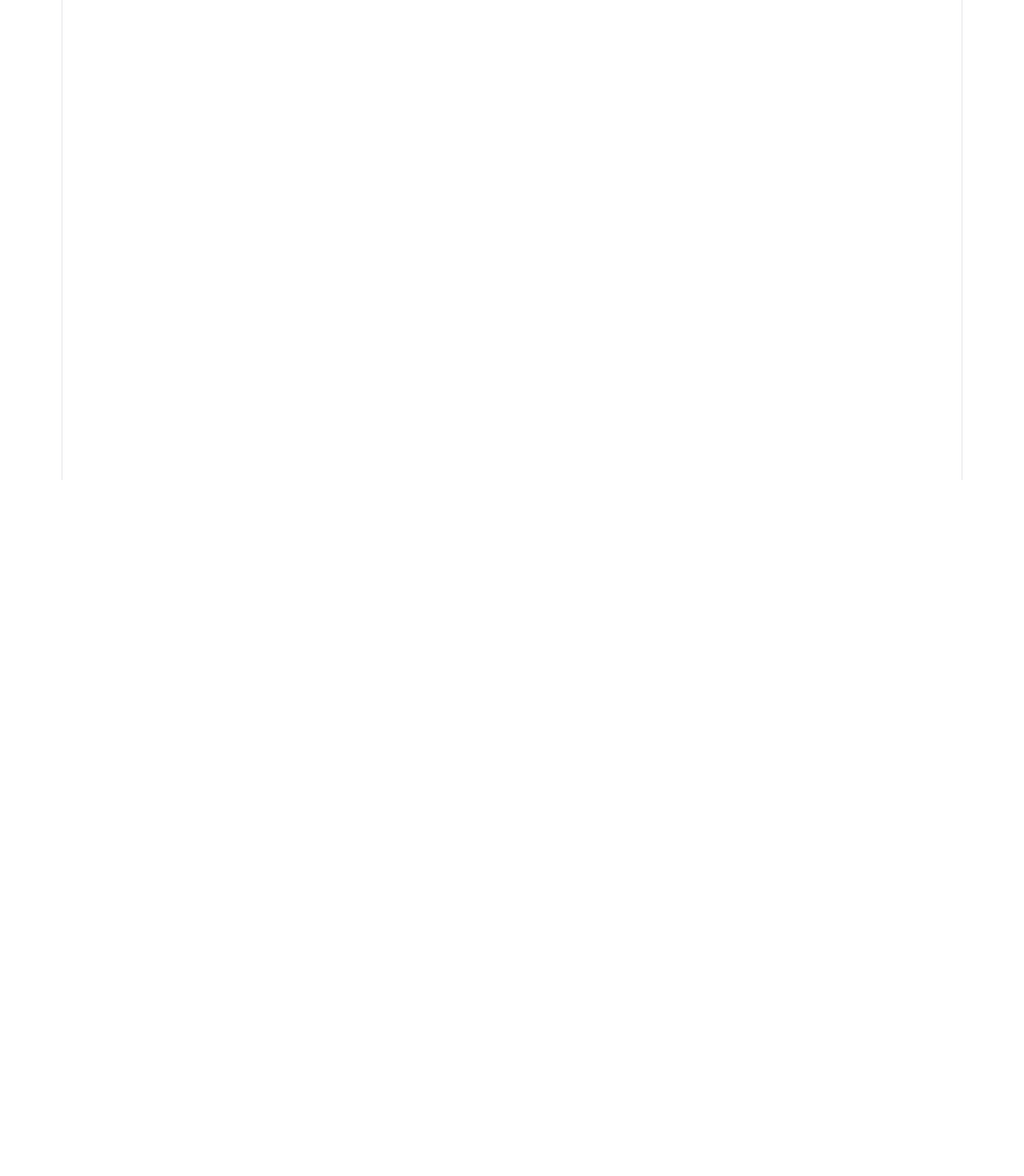
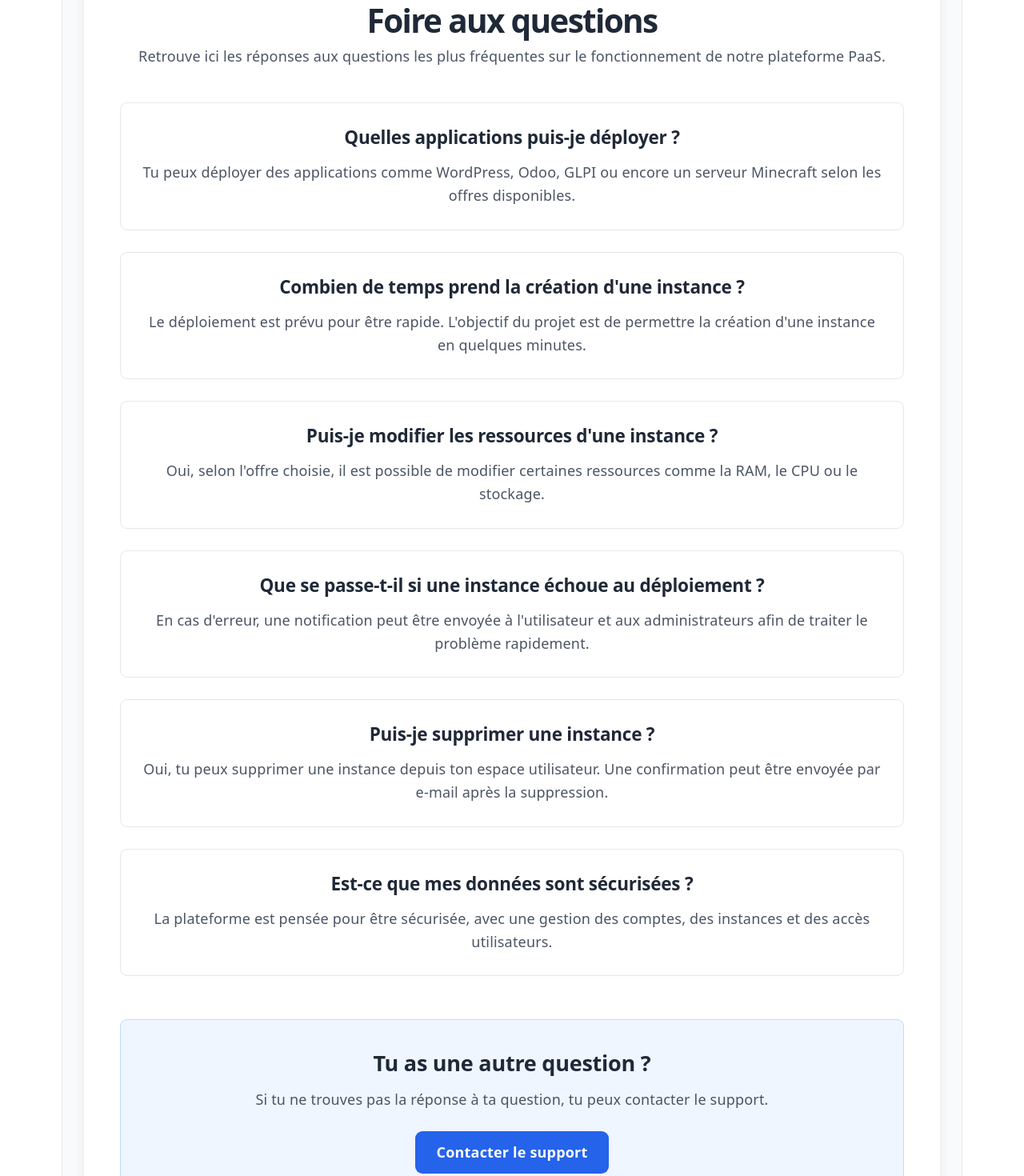
Before and after one commit to LeoB42490/ELVCorp, a React (Vite) app: page /faq in a window 1280 px wide. Before the commit this address had no page. Shown: the part 200-1670 px from the top of the page at 80% size. Before the commit the page ends 800 px from the top, so only its background shows below. Built offline with nearby package versions, Linux system fonts and the light colour scheme.

Commit message:
Création page Support et FAQ

```diff
--- a/src/App.tsx
+++ b/src/App.tsx
@@ -6,6 +6,8 @@ import MotDePasseOublie from "./pages/MotDePasseOublie";
 import ResetPassword from "./pages/ResetPassword";
 import Offers from "./pages/Offers";
 import Profil from "./pages/Profil";
+import Support from "./pages/Support";
+import Faq from "./pages/Faq";
 
 function App() {
     return (
@@ -18,6 +20,8 @@ function App() {
                 <Route path="/reset-password" element={<ResetPassword/>} />
                 <Route path="/offers/:id" element={<Offers />} />
                 <Route path="/profil" element={<Profil />} />
+                <Route path="/support" element={<Support />} />
+                <Route path="/faq" element={<Faq />} />
             </Routes>
         </BrowserRouter>
     );
--- /dev/null
+++ b/src/pages/Faq.tsx
@@ -0,0 +1,90 @@
+import { useNavigate } from "react-router-dom";
+import Navbar from "../components/Navbar";
+import Footer from "../components/Footer";
+
+function Faq() {
+    const navigate = useNavigate();
+
+    const questions = [
+        {
+            question: "Quelles applications puis-je déployer ?",
+            answer: "Tu peux déployer des applications comme WordPress, Odoo, GLPI ou encore un serveur Minecraft selon les offres disponibles."
+        },
+        {
+            question: "Combien de temps prend la création d'une instance ?",
+            answer: "Le déploiement est prévu pour être rapide. L'objectif du projet est de permettre la création d'une instance en quelques minutes."
+        },
+        {
+            question: "Puis-je modifier les ressources d'une instance ?",
+            answer: "Oui, selon l'offre choisie, il est possible de modifier certaines ressources comme la RAM, le CPU ou le stockage."
+        },
+        {
+            question: "Que se passe-t-il si une instance échoue au déploiement ?",
+            answer: "En cas d'erreur, une notification peut être envoyée à l'utilisateur et aux administrateurs afin de traiter le problème rapidement."
+        },
+        {
+            question: "Puis-je supprimer une instance ?",
+            answer: "Oui, tu peux supprimer une instance depuis ton espace utilisateur. Une confirmation peut être envoyée par e-mail après la suppression."
+        },
+        {
+            question: "Est-ce que mes données sont sécurisées ?",
+            answer: "La plateforme est pensée pour être sécurisée, avec une gestion des comptes, des instances et des accès utilisateurs."
+        }
+    ];
+
+    return (
+        <>
+            <Navbar />
+
+            <div className="min-h-screen bg-gray-50 py-12">
+                <div className="max-w-5xl mx-auto px-6">
+                    <div className="bg-white rounded-xl shadow-lg p-10">
+                        <h1 className="text-4xl font-bold text-gray-800 mb-2">
+                            Foire aux questions
+                        </h1>
+
+                        <p className="text-gray-600 mb-10">
+                            Retrouve ici les réponses aux questions les plus fréquentes sur le fonctionnement de notre plateforme PaaS.
+                        </p>
+
+                        <div className="space-y-6">
+                            {questions.map((item, index) => (
+                                <div
+                                    key={index}
+                                    className="border border-gray-200 rounded-lg p-6 hover:shadow-md transition"
+                                >
+                                    <h2 className="text-xl font-semibold text-gray-800 mb-3">
+                                        {item.question}
+                                    </h2>
+                                    <p className="text-gray-600 leading-relaxed">
+                                        {item.answer}
+                                    </p>
+                                </div>
+                            ))}
+                        </div>
+
+                        <div className="mt-12 bg-blue-50 border border-blue-200 rounded-lg p-8 text-center">
+                            <h2 className="text-2xl font-bold text-gray-800 mb-3">
+                                Tu as une autre question ?
+                            </h2>
+
+                            <p className="text-gray-600 mb-6">
+                                Si tu ne trouves pas la réponse à ta question, tu peux contacter le support.
+                            </p>
+
+                            <button
+                                onClick={() => navigate("/support")}
+                                className="bg-blue-600 text-white px-6 py-3 rounded-lg font-semibold hover:bg-blue-700 transition"
+                            >
+                                Contacter le support
+                            </button>
+                        </div>
+                    </div>
+                </div>
+            </div>
+            <Footer />
+        </>
+    );
+}
+
+export default Faq;
--- /dev/null
+++ b/src/pages/Support.tsx
@@ -0,0 +1,87 @@
+import { useState } from "react";
+import Navbar from "../components/Navbar";
+import Footer from "../components/Footer";
+
+function Support() {
+    const [subject, setSubject] = useState("");
+    const [message, setMessage] = useState("");
+
+    function handleSubmit(e: React.FormEvent) {
+        e.preventDefault();
+
+        console.log({
+            subject,
+            message
+        });
+
+        // Appel API ici
+    }
+
+    return (
+        <>
+            <Navbar />
+
+            <div className="min-h-screen bg-gray-50 py-12">
+                <div className="max-w-5xl mx-auto px-6">
+                    <div className="bg-white rounded-xl shadow-lg p-10">
+
+                        <h1 className="text-4xl font-bold text-gray-800 mb-2">
+                            Centre de support
+                        </h1>
+
+                        <p className="text-gray-600 mb-8">
+                            Une question ou un problème ? Notre équipe est là pour vous aider.
+                        </p>
+
+                        <form onSubmit={handleSubmit} className="space-y-6">
+
+                            <div>
+                                <label className="block text-sm font-medium text-gray-700 mb-2">
+                                    Sujet
+                                </label>
+
+                                <input
+                                    type="text"
+                                    value={subject}
+                                    onChange={(e) => setSubject(e.target.value)}
+                                    className="w-full border border-gray-300 rounded-lg p-4 focus:ring-2 focus:ring-blue-500 focus:border-blue-500"
+                                    placeholder="Ex : Impossible d'accéder à mon instance Minecraft"
+                                    required
+                                />
+                            </div>
+
+                            <div>
+                                <label className="block text-sm font-medium text-gray-700 mb-2">
+                                    Message
+                                </label>
+
+                                <textarea
+                                    value={message}
+                                    onChange={(e) => setMessage(e.target.value)}
+                                    rows={10}
+                                    className="w-full border border-gray-300 rounded-lg p-4 focus:ring-2 focus:ring-blue-500 focus:border-blue-500"
+                                    placeholder="Décrivez votre problème en détail..."
+                                    required
+                                />
+                            </div>
+
+                            <div className="flex justify-end">
+                                <button
+                                    type="submit"
+                                    className="bg-blue-600 text-white px-8 py-3 rounded-lg font-medium hover:bg-blue-700 transition"
+                                >
+                                    Envoyer la demande
+                                </button>
+                            </div>
+
+                        </form>
+
+                    </div>
+                </div>
+            </div>
+            <Footer />
+        </>
+    );
+}
+
+export default Support;
```
